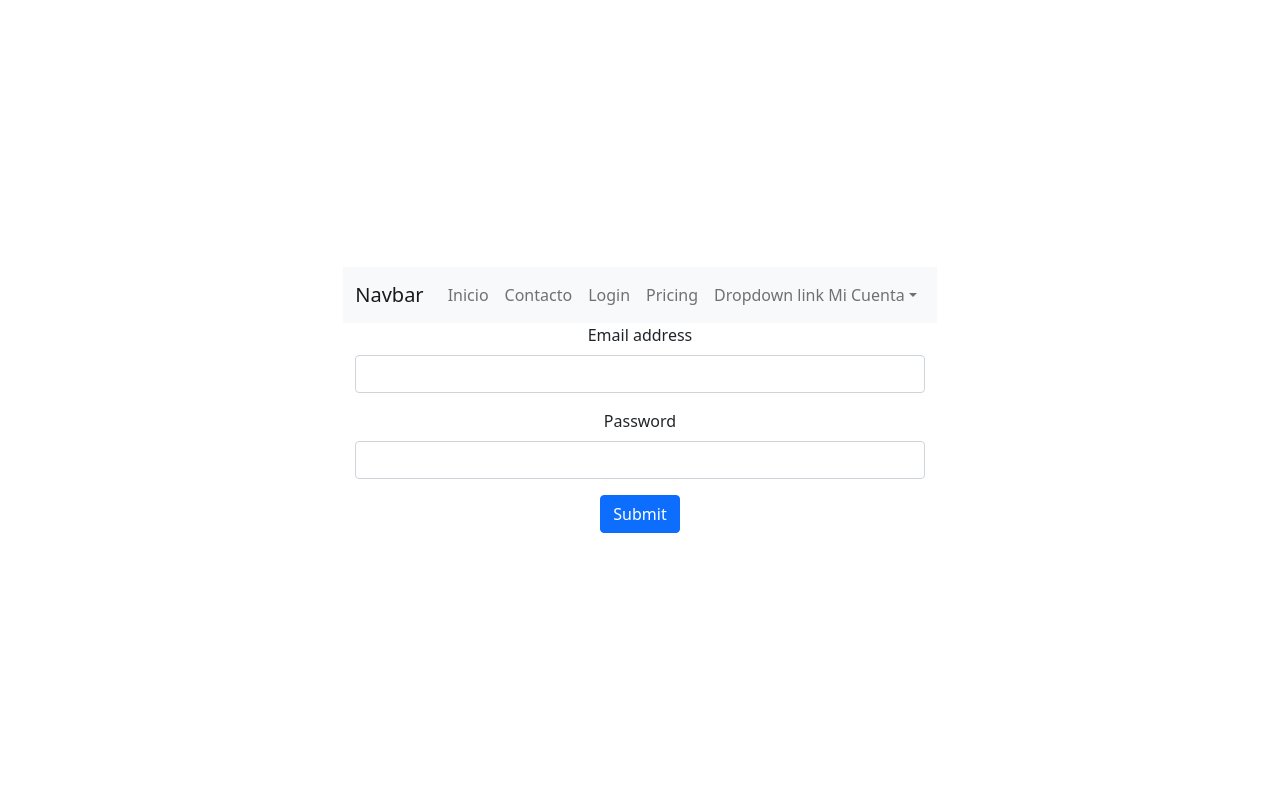
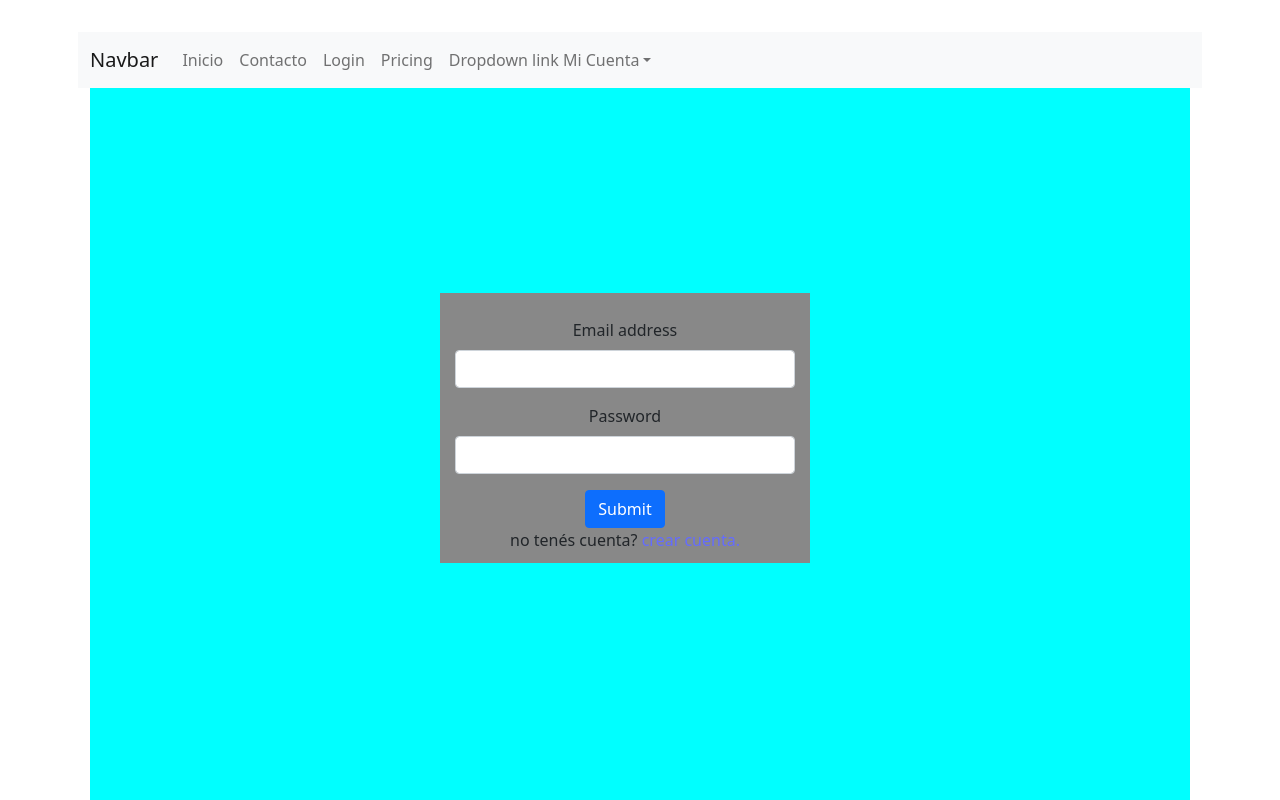
Before and after one commit to ElianaFlorencia/TP_Parcial_Plataformas_Supernova_Club, a React (Vite) app: page /Login in a window 1280 px wide. Shown: the top 800 px of the page. Built offline with nearby package versions, Linux system fonts and the light colour scheme.

Commit message:
feat: a new feature
mejor encuadro de las paginas

```diff
--- a/src/App.css
+++ b/src/App.css
@@ -41,6 +41,29 @@
   color: #888;
 }
 
+
+#Login{
+  background-color: aqua;
+  width: 1100px;
+  height: 1000px;
+  padding-top: 205px;
+
+
+
+}
+
+#LoginInterface{
+
+  margin-left:350px;
+  background-color: #888;
+  width: 370px;
+  height: 270px;
+  padding-top: 25px;
+  padding-inline-start: 15px;
+  padding-inline-end: 15px;
+}
+
+
 .portadaBienVenido{
 
 
--- a/src/pages/Login.jsx
+++ b/src/pages/Login.jsx
@@ -13,9 +13,15 @@ export const Login = () => {
     }
 
     return (
+
+
+        <section id="Login">
+
+            <div id="LoginInterface">
         <form onSubmit= {(e) => e.preventDefault()}>
 
-            <div className="mb-3">
+
+            <div  className="mb-3">
                 <label htmlFor="exampleInputEmail1" className="form-label">Email address</label>
                 <input type="email" className="form-control" id="exampleInputEmail1" aria-describedby="emailHelp"/>
 
@@ -26,7 +32,13 @@ export const Login = () => {
             </div>
 
             <button type="submit" class="btn btn-primary" onClick={handlerLogin}>Submit</button>
+
+             <div>
+                <p>no tenés cuenta? <a href="Registro.jsx">crear cuenta.</a> </p>
+             </div>
             </form>
+            </div>
+            </section>
     )
 
 }
```
Also changed, not shown: src/pages/Registro.jsx (added).
